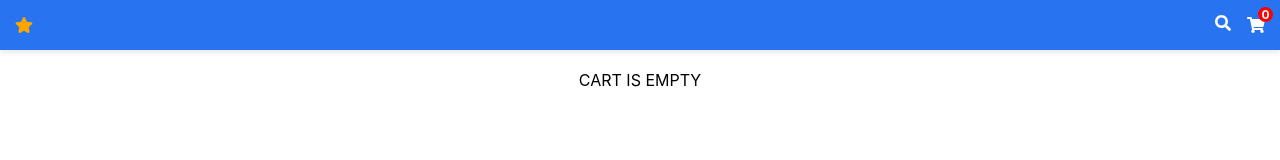
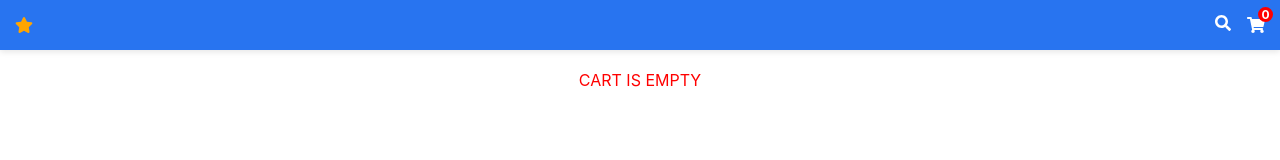
Before and after one commit to anshulch/cart, a React (Create React App) app: page /cart-items in a window 1280 px wide. Shown: the top 160 px of the page. Built offline with nearby package versions, Linux system fonts and the light colour scheme.

Commit message:
added color to cart empty message

```diff
--- a/src/App.scss
+++ b/src/App.scss
@@ -190,6 +190,7 @@ footer{
 }
 .cart__empty{
   margin-top: 20px;
+  color: $error;
 }
 
 @media (min-width: 768px) {
```
